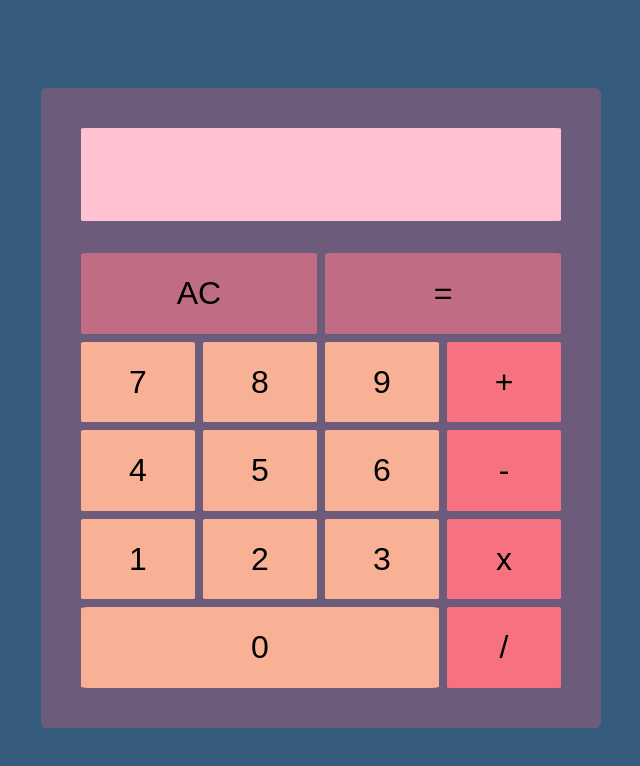
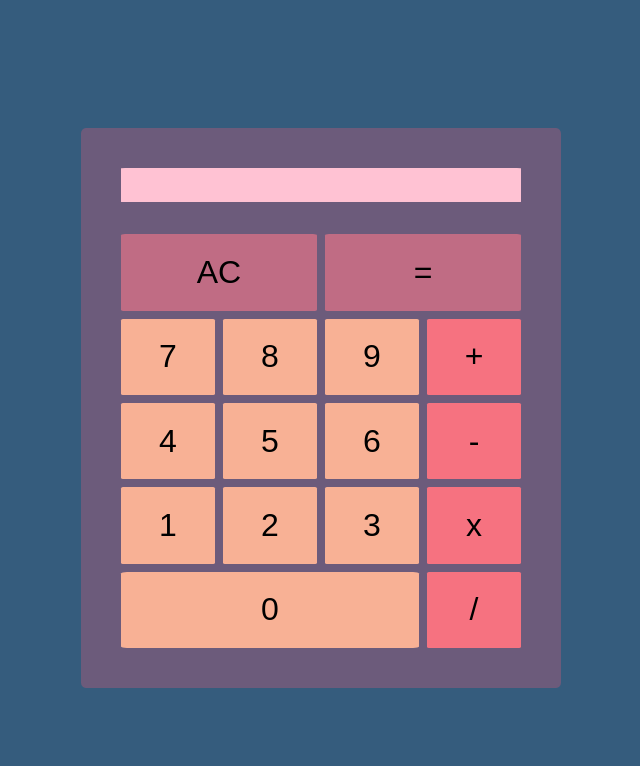
Before and after one commit to emilydta/calculator, a plain HTML site: page index.html in a window 1280 px wide. Shown: the whole page, without its empty margins (327-967 px from the left). Drawn offline with Linux system fonts and the light colour scheme.

Commit message:
adjust sizing

```diff
--- a/style.css
+++ b/style.css
@@ -14,8 +14,8 @@ body {
     justify-content: center;
     align-items: center;
     flex-direction: column;
-    width: 70vmin;
-    height: 80vmin;
+    width: 60vmin;
+    height: 70vmin;
     border-radius: 1%;
     background: #6C5B7B;
 }
@@ -25,8 +25,8 @@ body {
     justify-content: center;
     align-items: center;
     flex-direction: column;
-    width: 60vmin;
-    height: 70vmin;
+    width: 50vmin;
+    height: 60vmin;
 }
 
 .display-container {
@@ -35,8 +35,8 @@ body {
     align-items: center;
     overflow: hidden;
     background: white;
-    width: 60vmin;
-    height: 15vmin;
+    width: 50vmin;
+    height: 5vmin;
     margin-bottom: 2em;
     border-radius: 1%;
     background: #ffc2d3;
```
